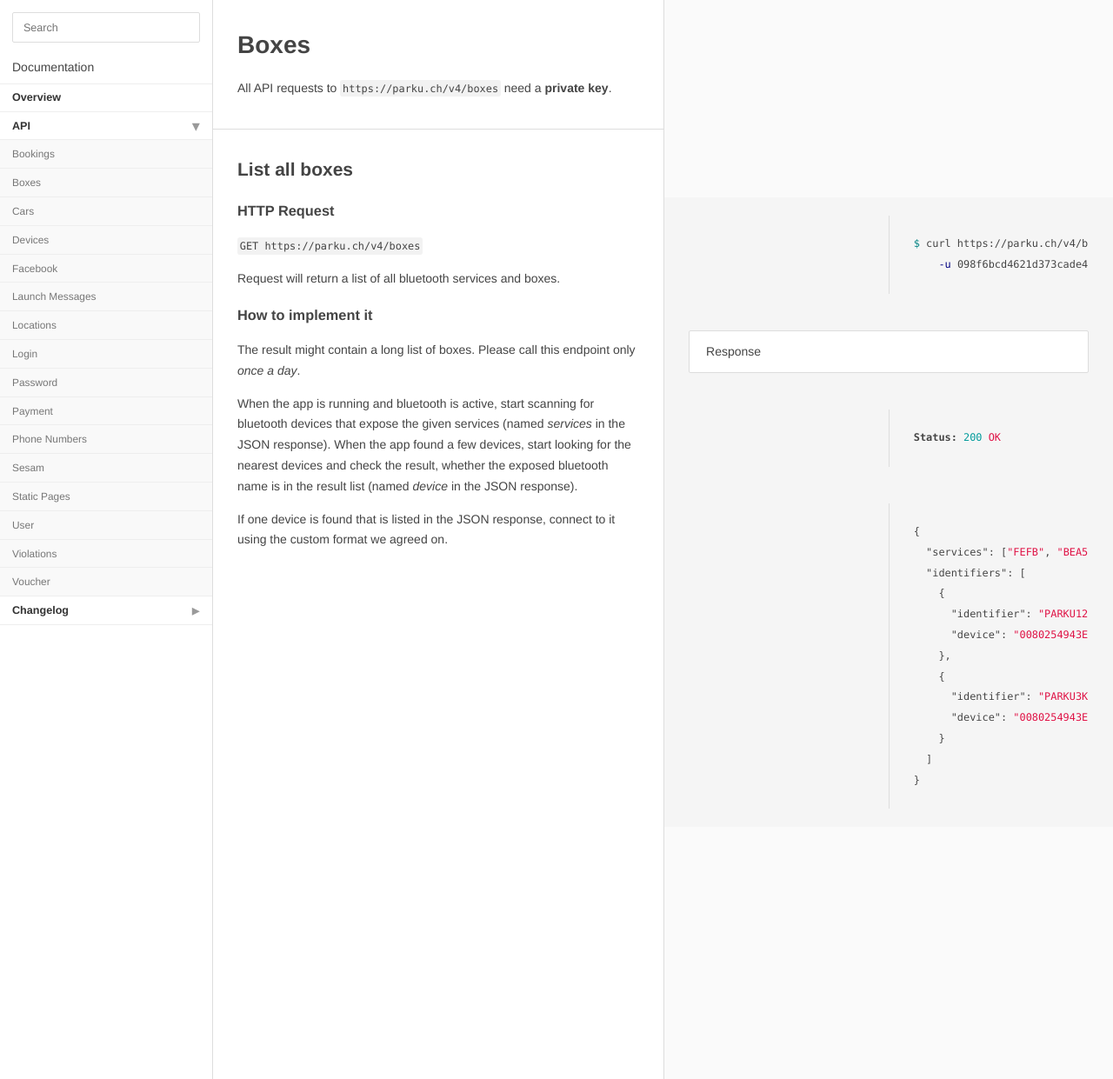
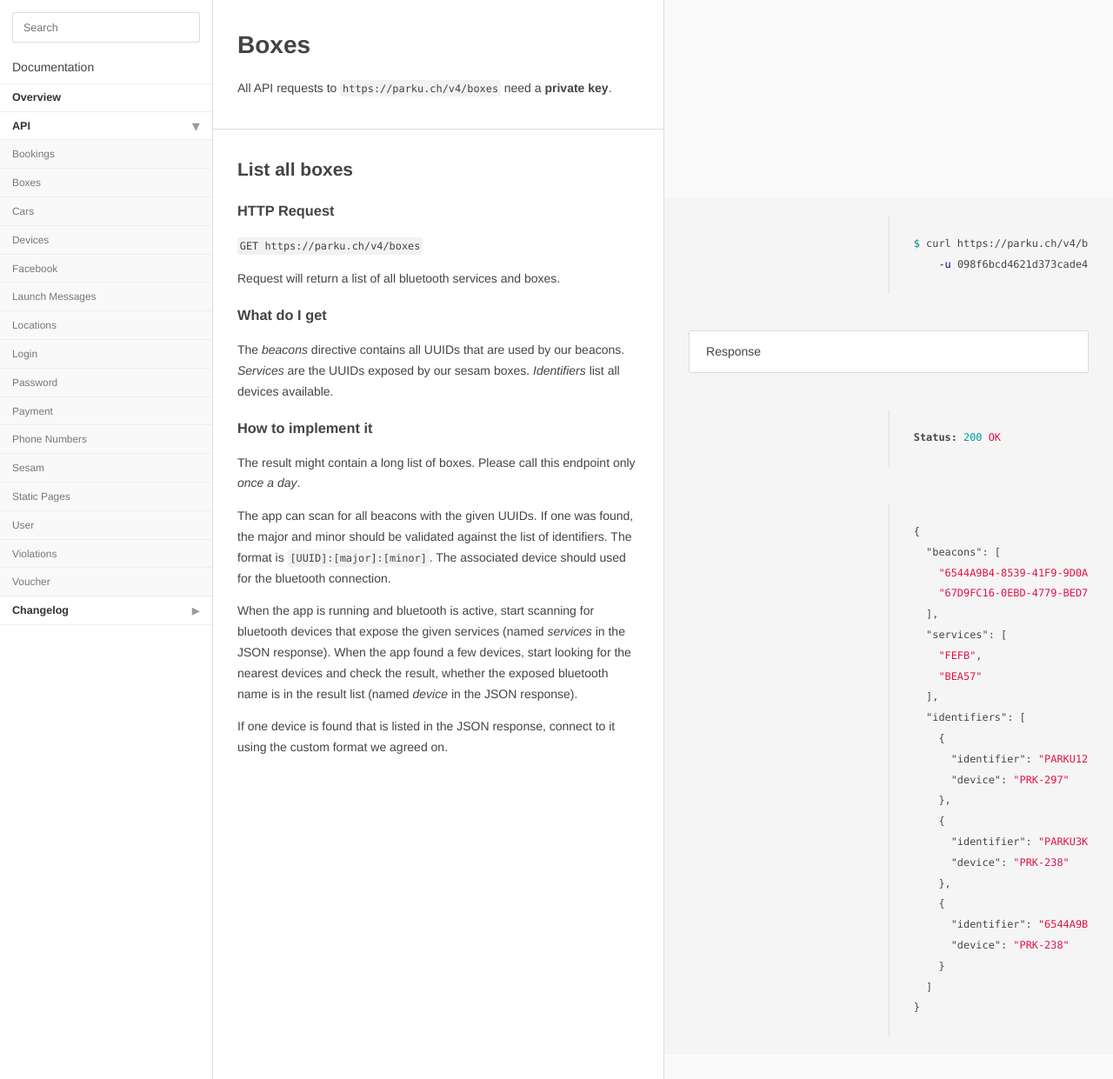
Before and after one commit to parku/docs, a Jekyll site: the page built from api/boxes.md, in a window 1280 px wide and 1241 px high. Shown: the whole window at 87% size. Built offline with Jekyll 4.4.1, drawn with Linux system fonts in a browser that asks for light colours; Markdown is read by kramdown in place of the engine named in the settings.

Commit message:
Add beacon uuids.

````diff
--- a/api/boxes.md
+++ b/api/boxes.md
@@ -22,15 +22,26 @@ Status: 200 OK
 ```
 ```json
 {
-  "services": ["FEFB", "BEA57"],
+  "beacons": [
+    "6544A9B4-8539-41F9-9D0A-7FE15566EE65",
+    "67D9FC16-0EBD-4779-BED7-50800367EA7B"
+  ],
+  "services": [
+    "FEFB",
+    "BEA57"
+  ],
   "identifiers": [
     {
       "identifier": "PARKU121",
-      "device": "0080254943ED"
+      "device": "PRK-297"
     },
     {
       "identifier": "PARKU3KU",
-      "device": "0080254943E5"
+      "device": "PRK-238"
+    },
+    {
+      "identifier": "6544A9B4-8539-41F9-9D0A-7FE15566EE65:34:1F",
+      "device": "PRK-238"
     }
   ]
 }
@@ -42,10 +53,16 @@ Status: 200 OK
 
 Request will return a list of all bluetooth services and boxes.
 
+### What do I get
+
+The _beacons_ directive contains all UUIDs that are used by our beacons. _Services_ are the UUIDs exposed by our sesam boxes. _Identifiers_ list all devices available.
+
 ### How to implement it
 
 The result might contain a long list of boxes. Please call this endpoint only _once a day_.
 
+The app can scan for all beacons with the given UUIDs. If one was found, the major and minor should be validated against the list of identifiers. The format is `[UUID]:[major]:[minor]`. The associated device should used for the bluetooth connection.
+
 When the app is running and bluetooth is active, start scanning for bluetooth devices that expose the given services (named _services_ in the JSON response). When the app found a few devices, start looking for the nearest devices and check the result, whether the exposed bluetooth name is in the result list (named _device_ in the JSON response).
 
 If one device is found that is listed in the JSON response, connect to it using the custom format we agreed on.
````
